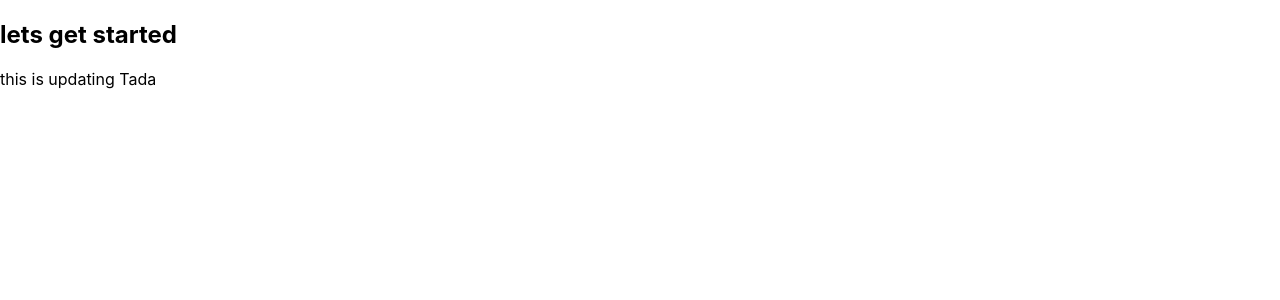
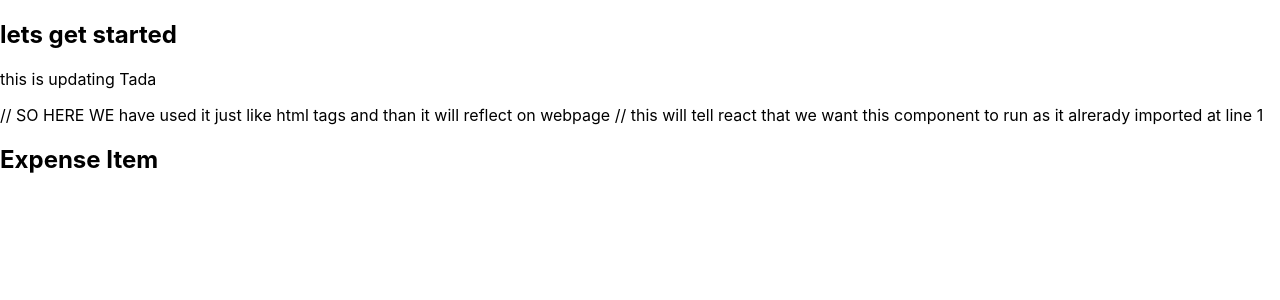
Before and after one commit to vickythakur0398/React-Lessons, a React (Create React App) app in the folder my-app/: page / in a window 1280 px wide. Shown: the top 300 px of the page. Built offline with nearby package versions, Linux system fonts and the light colour scheme.

Commit message:
first component and import

```diff
--- a/my-app/src/App.js
+++ b/my-app/src/App.js
@@ -1,4 +1,4 @@
-
+import ExpenseItem from "./components/ExpenseItem";
 function App() {
   return (
     // <div className="App">
@@ -23,6 +23,10 @@
     <div>
     <h2>lets get started</h2>
     <p>this is updating Tada</p>
+
+    // SO HERE WE have used it just like html tags and than it will reflect on webpage
+    // this will tell react that we want this component to run as it alrerady imported at line 1
+    <ExpenseItem></ExpenseItem>
     </div>
   );
 }
--- a/my-app/src/components/ExpenseItem.js
+++ b/my-app/src/components/ExpenseItem.js
@@ -0,0 +1,11 @@
+//s1 here i have created a function i.e a component and it is a practice to sraert with Caps
+// bcs when we will import it into main js than we can make it tags like <h1></h1> simmilarly like <ExpenseItem>
+// </ExpenseItem> so page will know it is not html tags as it is not starting with small case
+
+function ExpenseItem()
+{
+        return <h2>Expense Item</h2>
+}
+
+
+export default ExpenseItem;
```
